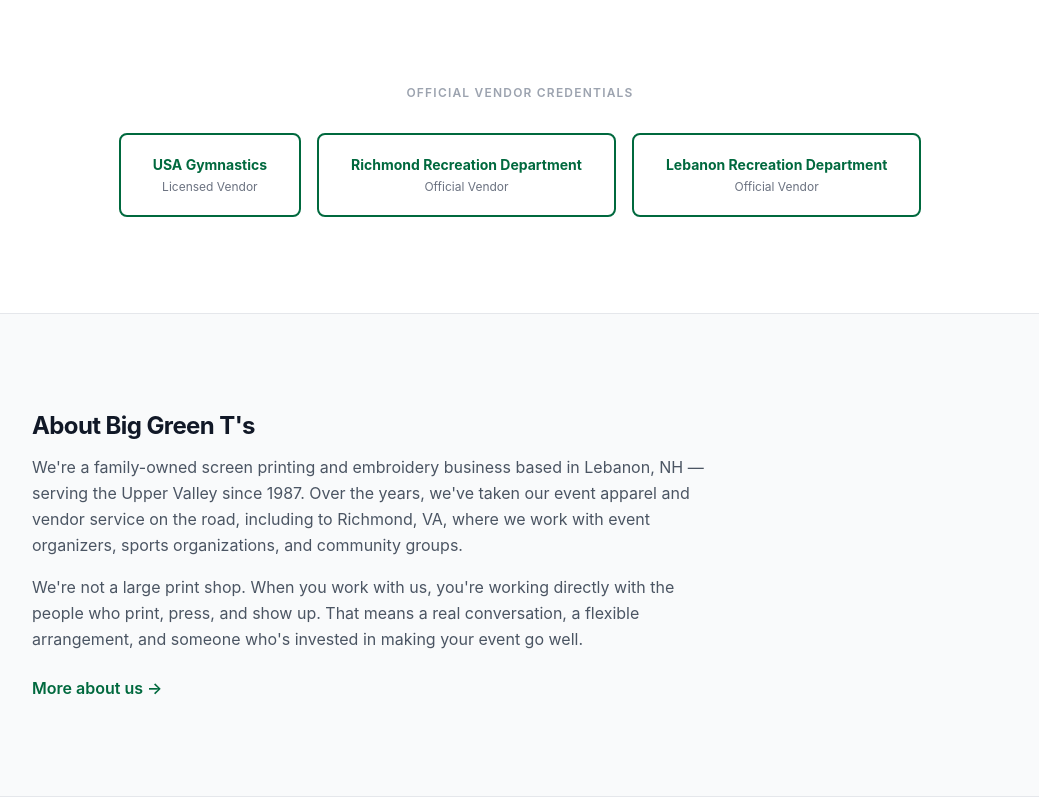
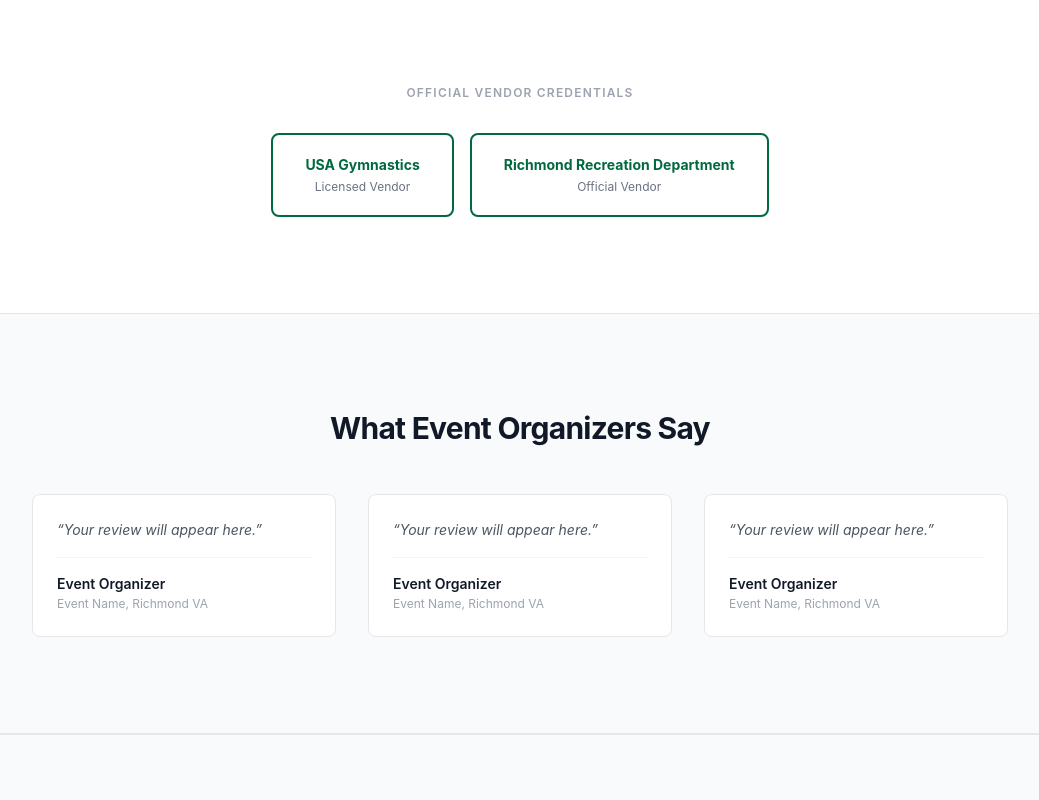
Before and after one commit to erich963/big-green-ts-site, a Next.js app: page /richmond-va in a window 1280 px wide. Shown: the part 2880-3680 px from the top of the page, without its empty margins (120-1159 px from the left). Built offline with nearby package versions, Linux system fonts and the light colour scheme.

Commit message:
Richmond VA: remove Lebanon Rec badge, add reviews section
Co-Authored-By: Claude Sonnet 4.6 <noreply@anthropic.com>

```diff
--- a/app/richmond-va/page.tsx
+++ b/app/richmond-va/page.tsx
@@ -227,7 +227,6 @@ export default function RichmondVAPage() {
             {[
               { org: "USA Gymnastics", role: "Licensed Vendor" },
               { org: "Richmond Recreation Department", role: "Official Vendor" },
-              { org: "Lebanon Recreation Department", role: "Official Vendor" },
             ].map(({ org, role }) => (
               <div
                 key={org}
@@ -235,6 +234,47 @@ export default function RichmondVAPage() {
               >
                 <p className="text-[#00693e] font-bold text-sm">{org}</p>
                 <p className="text-gray-500 text-xs mt-1">{role}</p>
+              </div>
+            ))}
+          </div>
+        </div>
+      </section>
+
+      {/* ── REVIEWS ── */}
+      <section className="section bg-gray-50 border-y border-gray-200">
+        <div className="container-content">
+          <h2 className="text-3xl font-bold text-gray-900 mb-12 text-center">
+            What Event Organizers Say
+          </h2>
+          <div className="grid md:grid-cols-3 gap-8">
+            {[
+              {
+                quote: "Your review will appear here.",
+                name: "Event Organizer",
+                event: "Event Name, Richmond VA",
+              },
+              {
+                quote: "Your review will appear here.",
+                name: "Event Organizer",
+                event: "Event Name, Richmond VA",
+              },
+              {
+                quote: "Your review will appear here.",
+                name: "Event Organizer",
+                event: "Event Name, Richmond VA",
+              },
+            ].map(({ quote, name, event }, i) => (
+              <div
+                key={i}
+                className="bg-white border border-gray-200 rounded-lg p-6 flex flex-col gap-4"
+              >
+                <p className="text-gray-600 text-sm leading-relaxed italic">
+                  &ldquo;{quote}&rdquo;
+                </p>
+                <div className="mt-auto pt-4 border-t border-gray-100">
+                  <p className="font-semibold text-gray-900 text-sm">{name}</p>
+                  <p className="text-gray-400 text-xs mt-0.5">{event}</p>
+                </div>
               </div>
             ))}
           </div>
```
